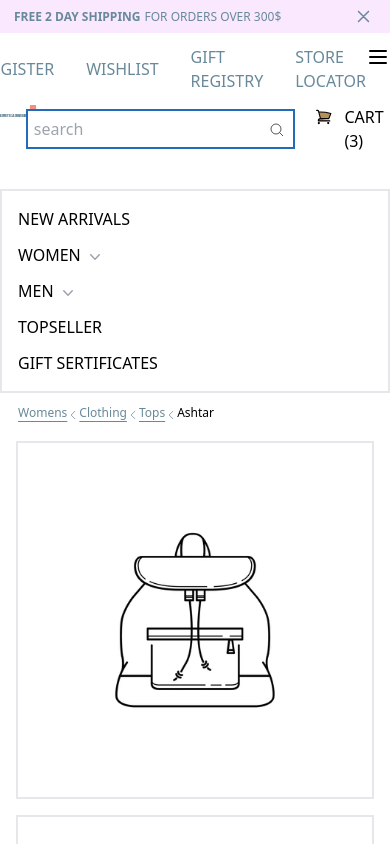
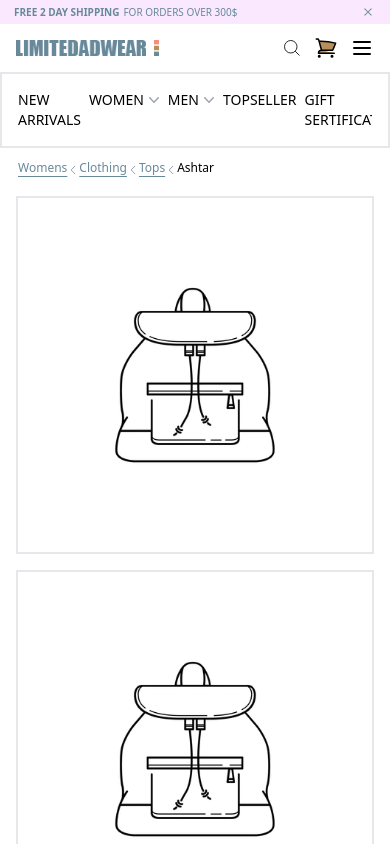
Before and after one commit to poojamundada0512/tailwind-template, a plain HTML site: page index.html in a window 390 px wide. Shown: the top 844 px of the page. Drawn offline with nearby package versions, Linux system fonts and the light colour scheme.

Commit message:
UI Fixes for mobile and desktop

```diff
--- a/index.html
+++ b/index.html
@@ -3,20 +3,16 @@
 <head>
     <meta charset="UTF-8">
     <meta name="viewport" content="width=device-width, initial-scale=1.0">
-    <!-- <link rel="stylesheet" href="https://cdnjs.cloudflare.com/ajax/libs/slick-carousel/1.8.1/slick.min.css"/>
-    <link rel="stylesheet" href="https://cdnjs.cloudflare.com/ajax/libs/slick-carousel/1.8.1/slick-theme.min.css"/>
-    <script type="text/javascript" src="//code.jquery.com/jquery-1.11.0.min.js"></script>
-    <script type="text/javascript" src="//code.jquery.com/jquery-migrate-1.2.1.min.js"></script>
-    <script src="https://cdnjs.cloudflare.com/ajax/libs/slick-carousel/1.8.1/slick.min.js"></script> -->
+
     <title>Limitedwear sale</title>
     <script src="https://cdn.tailwindcss.com"></script>
 </head>
 <body>
     <div class="bg-fuchsia-100 py-1 px-3.5">
-        <div class="flex justify-between items-center lg:w-[1280px] mx-auto flex-wrap text-xs">
-            <p class="text-[#68899a] w-[90%] lg:w-[95%] lg:flex justify-center"><span class="font-bold mr-1">FREE 2 DAY SHIPPING</span>FOR ORDERS OVER 300$</p>
-            <div class="flex justify-end  w-[10%] lg:w-[5%]">
-                <svg class="fill-white" width="25px" height="25px" viewBox="0 -0.5 25 25" fill="#68899a" xmlns="http://www.w3.org/2000/svg">
+        <div class="flex justify-between items-center  flex-wrap lg:w-[1280px] mx-auto">
+            <p class="text-[#68899a] w-[90%] md:w-[95%] lg:flex justify-center text-[10px] md:text-base"><span class="font-bold mr-1">FREE 2 DAY SHIPPING</span>FOR ORDERS OVER 300$</p>
+            <div class="flex justify-end  w-[10%] md:w-[5%]">
+                <svg class="fill-white w-4 h-4 md:w-7 md:h-7" viewBox="0 -0.5 25 25" fill="#68899a" xmlns="http://www.w3.org/2000/svg">
                     <path d="M6.96967 16.4697C6.67678 16.7626 6.67678 17.2374 6.96967 17.5303C7.26256 17.8232 7.73744 17.8232 8.03033 17.5303L6.96967 16.4697ZM13.0303 12.5303C13.3232 12.2374 13.3232 11.7626 13.0303 11.4697C12.7374 11.1768 12.2626 11.1768 11.9697 11.4697L13.0303 12.5303ZM11.9697 11.4697C11.6768 11.7626 11.6768 12.2374 11.9697 12.5303C12.2626 12.8232 12.7374 12.8232 13.0303 12.5303L11.9697 11.4697ZM18.0303 7.53033C18.3232 7.23744 18.3232 6.76256 18.0303 6.46967C17.7374 6.17678 17.2626 6.17678 16.9697 6.46967L18.0303 7.53033ZM13.0303 11.4697C12.7374 11.1768 12.2626 11.1768 11.9697 11.4697C11.6768 11.7626 11.6768 12.2374 11.9697 12.5303L13.0303 11.4697ZM16.9697 17.5303C17.2626 17.8232 17.7374 17.8232 18.0303 17.5303C18.3232 17.2374 18.3232 16.7626 18.0303 16.4697L16.9697 17.5303ZM11.9697 12.5303C12.2626 12.8232 12.7374 12.8232 13.0303 12.5303C13.3232 12.2374 13.3232 11.7626 13.0303 11.4697L11.9697 12.5303ZM8.03033 6.46967C7.73744 6.17678 7.26256 6.17678 6.96967 6.46967C6.67678 6.76256 6.67678 7.23744 6.96967 7.53033L8.03033 6.46967ZM8.03033 17.5303L13.0303 12.5303L11.9697 11.4697L6.96967 16.4697L8.03033 17.5303ZM13.0303 12.5303L18.0303 7.53033L16.9697 6.46967L11.9697 11.4697L13.0303 12.5303ZM11.9697 12.5303L16.9697 17.5303L18.0303 16.4697L13.0303 11.4697L11.9697 12.5303ZM13.0303 11.4697L8.03033 6.46967L6.96967 7.53033L11.9697 12.5303L13.0303 11.4697Z" fill="#68899a"/>
                     </svg>
             </div>
@@ -24,15 +20,12 @@
         </div>
      </div>
 
+
      <div class="lg:w-[1280px] mx-auto">
-            <nav>
-
-
-                <div class="flex justify-end my-3">
-
-                    <ul class="flex items-center gap-8">
+        <div>
+            <ul class="flex items-center gap-8 hidden md:flex justify-end md:mr-4 lg:mr-0">
                 <li class="text-[#68899a] hover:text-[#b68f5b]">
-                            <a href="#">WELCOMEs</a>
+                    <a href="#">WELCOME</a>
                 </li>
                 <li class="text-[#68899a] hover:text-[#b68f5b]">
                     <a href="#">LOGIN</a>
@@ -50,6 +43,41 @@
                     <a href="#">STORE LOCATOR</a>
                 </li>
             </ul>
+         </div>
+         <div class="flex items-center justify-between mt-3 px-4 md:px-0 md:mr-4 lg:mr-0">
+            <div class="w-2/5 md:px-4 ">
+                <a href="#"class="flex items-center gap-2">
+                    <div>
+                        <img src="img/logo.png" alt="logo">
+                    </div>
+                    <div>
+                        <img src="img/dots.png" alt="dots">
+                    </div>
+                </a>
+            </div>
+             <div class="flex items-center justify-end w-3/5 gap-3">
+                <div class="flex items-center gap-3">
+                    <a href="#">
+                        <div class="relative">
+                            <input type="text" placeholder="search" class="border-solid border-2 border-[#236bb9] p-1.5 pr-7 hidden md:inline-block">
+                                <div class="md:absolute md:right-[10px] top-[13px]">
+                                    <svg xmlns="http://www.w3.org/2000/svg" fill="none" viewBox="0 0 24 24" strokeWidth={1.5} stroke="currentColor" class="w-5 h-5 md:w-4 h-4">
+                                        <path strokeLinecap="round" strokeLinejoin="round" d="M21 21l-5.197-5.197m0 0A7.5 7.5 0 105.196 5.196a7.5 7.5 0 0010.607 10.607z" />
+                                    </svg>
+                                 </div>
+                        </div>
+                    </a>
+                    <a href="#">
+                        <div class="flex gap-1 md:gap-3">
+                            <svg xmlns="http://www.w3.org/2000/svg" fill="#b68f5b" viewBox="0 0 24 24" stroke-width="1.5" stroke="currentColor" class="w-6 h-6">
+                                <path stroke-linecap="round" stroke-linejoin="round" d="M2.25 3h1.386c.51 0 .955.343 1.087.835l.383 1.437M7.5 14.25a3 3 0 00-3 3h15.75m-12.75-3h11.218c1.121-2.3 2.1-4.684 2.924-7.138a60.114 60.114 0 00-16.536-1.84M7.5 14.25L5.106 5.272M6 20.25a.75.75 0 11-1.5 0 .75.75 0 011.5 0zm12.75 0a.75.75 0 11-1.5 0 .75.75 0 011.5 0z" />
+                            </svg>
+                            <span class="hidden md:inline-block">CART (3)</span>
+                        </div>
+                    </a>
+                </div>
+
+                    <div class="block md:hidden">
                         <div class="flex lg:hidden">
                             <svg
                               xmlns="http://www.w3.org/2000/svg"
@@ -66,51 +94,23 @@
                               />
                             </svg>
                         </div>
-
-                    <!-- <svg xmlns="http://www.w3.org/2000/svg" fill="none" viewBox="0 0 24 24" stroke-width="1.5" stroke="currentColor" class="w-6 h-6">
-                        <path stroke-linecap="round" stroke-linejoin="round" d="M3.75 6.75h16.5M3.75 12h16.5m-16.5 5.25h16.5" />
-                      </svg> -->
-
+                    </div>
+            </div>
+        </div>
      </div>
 
 
+            <div class="border-solid p-[16px] lg:p-[26px] border-2 border-color-[#ffffff] mt-3 md:mt-9 mb-3">
 
-                <div class="flex justify-between">
-                    <a href="#">
-                        <div class="flex gap-1 justify-start items-center">
-                            <img src="img/logo.png" alt="logo">
-                            <img src="img/dots.png" alt="dots">
-                        </div>
-                    </a>
-                    <div class="flex items-center gap-5">
-                        <div class="relative">
-                            <input type="text" placeholder="search" class="border-solid border-2 border-[#236bb9] p-1.5 pr-7">
-                                <div class="absolute right-[10px] top-[13px]">
-                                    <svg xmlns="http://www.w3.org/2000/svg" fill="none" viewBox="0 0 24 24" strokeWidth={1.5} stroke="currentColor" width="16px" height="16px">
-                                        <path strokeLinecap="round" strokeLinejoin="round" d="M21 21l-5.197-5.197m0 0A7.5 7.5 0 105.196 5.196a7.5 7.5 0 0010.607 10.607z" />
-                                    </svg>
-                                 </div>
-                        </div>
-                        <div class="flex gap-3">
-                            <svg xmlns="http://www.w3.org/2000/svg" fill="#b68f5b" viewBox="0 0 24 24" stroke-width="1.5" stroke="currentColor" class="w-6 h-6">
-                                <path stroke-linecap="round" stroke-linejoin="round" d="M2.25 3h1.386c.51 0 .955.343 1.087.835l.383 1.437M7.5 14.25a3 3 0 00-3 3h15.75m-12.75-3h11.218c1.121-2.3 2.1-4.684 2.924-7.138a60.114 60.114 0 00-16.536-1.84M7.5 14.25L5.106 5.272M6 20.25a.75.75 0 11-1.5 0 .75.75 0 011.5 0zm12.75 0a.75.75 0 11-1.5 0 .75.75 0 011.5 0z" />
-                            </svg>
-                            <span>CART (3)</span>
-                        </div>
-                    </div>
-
-                </div>
-            </nav>
-     </div>
-            <div class="border-solid p-[16px] lg:p-[26px] border-2 border-color-[#ffffff] mt-9 mb-3">
-                <ul class="flex lg:items-center lg:justify-center flex-col lg:flex-row lg:gap-20 gap-3 flex-wrap gap-2">
+                <div class="lg:w-[1280px] mx-auto">
+                    <ul class="flex gap-2 justify-start md:justify-center md:gap-10 overflow-x-auto w-full text-sm md:px-4">
                         <li>
                             <a href="#">NEW ARRIVALS</a>
                          </li>
-                    <li>
+                         <li class="flex">
                              <a href="#">WOMEN</a>
 
-                            <div class="inline-block align-middle">
+                                 <div>
 
                                      <a href="#"><svg class="-mr-1 h-5 w-5 text-gray-400" viewBox="0 0 20 20" fill="currentColor" aria-hidden="true">
                                          <path fill-rule="evenodd" d="M5.23 7.21a.75.75 0 011.06.02L10 11.168l3.71-3.938a.75.75 0 111.08 1.04l-4.25 4.5a.75.75 0 01-1.08 0l-4.25-4.5a.75.75 0 01.02-1.06z" clip-rule="evenodd" />
@@ -120,9 +120,9 @@
 
 
                          </li>
-                    <li>
+                         <li class="flex">
                              <a href="#">MEN</a>
-                        <div class="inline-block align-middle">
+                             <div>
 
                                  <a href="#"><svg class="-mr-1 h-5 w-5 text-gray-400" viewBox="0 0 20 20" fill="currentColor" aria-hidden="true">
                                      <path fill-rule="evenodd" d="M5.23 7.21a.75.75 0 011.06.02L10 11.168l3.71-3.938a.75.75 0 111.08 1.04l-4.25 4.5a.75.75 0 01-1.08 0l-4.25-4.5a.75.75 0 01.02-1.06z" clip-rule="evenodd" />
@@ -137,6 +137,8 @@
                              <a href="#">GIFT SERTIFICATES</a>
                          </li>
                     </ul>
+                </div>
+
             </div>
             <div class="lg:w-[1280px] mx-auto px-4">
                 <div>
@@ -249,11 +251,11 @@
                                     </div>
                                     <div class="flex items-center">
                                         <div class="my-3 md:my-0  lg:pl-5">
-                                            <a href="#" class="text-[#68899a] underline underline-offset-4 my-5 text-sm md:text-base">323 Reviews(s)</a>
+                                            <a href="#" class="text-[#68899a] underline underline-offset-4 my-5 text-sm md:text-lg">323 Reviews(s)</a>
                                             <span class="text-[#68899a]"> | </span>
                                         </div>
                                         <div class="my-3 md:my-0 pl-3">
-                                            <a href="#" class="text-[#68899a] underline underline-offset-4 my-5 text-sm md:text-base">Write a Review</a>
+                                            <a href="#" class="text-[#68899a] underline underline-offset-4 my-5 text-sm md:text-lg">Write a Review</a>
                                         </div>
                                     </div>
 
@@ -670,8 +672,8 @@
                     </div>
                 </footer>
             </div>
-            <div class="bg-fuchsia-100 ">
-                <div class="flex  lg:w-[1280px] justify-center mx-auto flex-wrap">
+            <div class="bg-fuchsia-100">
+                <div class="flex   justify-center flex-wrap lg:w-[1280px] mx-auto">
                     <p class="text-[#68899a] flex justify-center"><span class="font-bold">(c)</span>All copyright</p>
 
 
```
Lines whose indentation alone changed are shown as unchanged.
